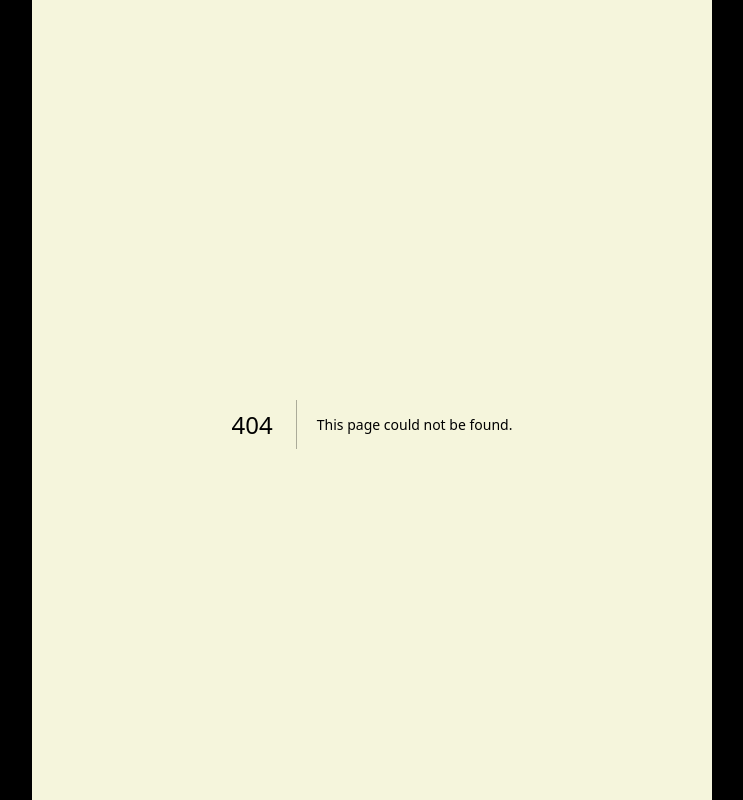
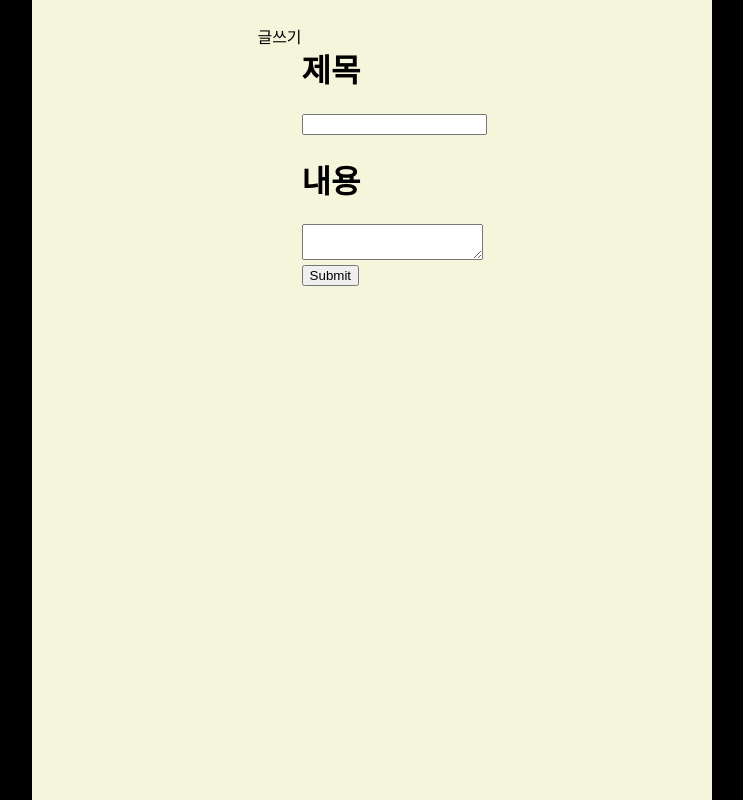
Before and after one commit to Insookim0702/nextjs-tutorial-blog, a Next.js app in the folder blog/: page /write in a window 1280 px wide. Before the commit this address had no page. Shown: the top 800 px of the page, without its empty margins (268-1011 px from the left). Built offline with nearby package versions, Linux system fonts and the light colour scheme.

Commit message:
[feat] 글쓰기 페이지 추가

```diff
--- /dev/null
+++ b/blog/pages/write.js
@@ -0,0 +1,15 @@
+export default function write() {
+  return (
+    <>
+      <header>글쓰기</header>
+      <form>
+        <h1>제목</h1>
+        <input />
+        <h1>내용</h1>
+        <textarea />
+        <br />
+        <input type="submit" />
+      </form>
+    </>
+  )
+}
```
